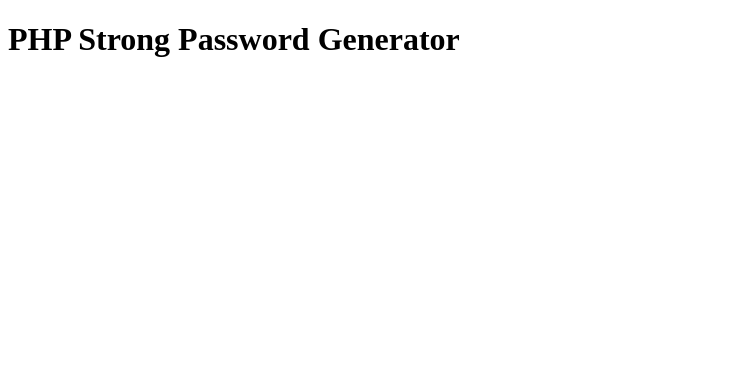
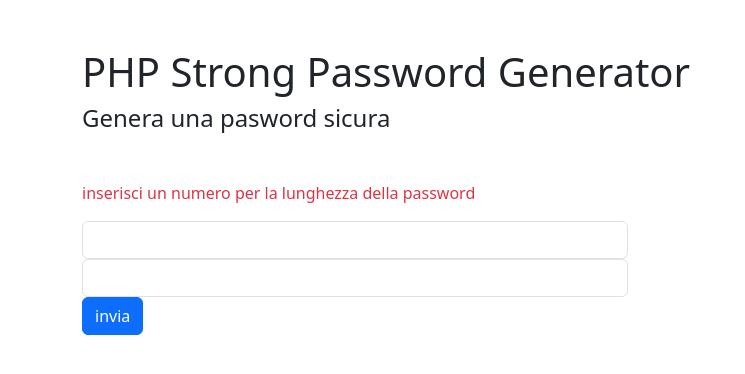
Before and after one commit to IlariaGuarnieri/php-strong-password-generator, a PHP site: page / in a window 1280 px wide. Shown: the top 374 px of the page, without its empty margins (0-745 px from the left). Run offline with PHP 8.4, Linux system fonts and the light colour scheme.

Commit message:
[add] impostazione pagina

```diff
--- a/index.php
+++ b/index.php
@@ -8,18 +8,24 @@
 <head>
   <meta charset="UTF-8">
   <meta name="viewport" content="width=device-width, initial-scale=1.0">
+  <link rel='stylesheet' href='https://cdnjs.cloudflare.com/ajax/libs/bootstrap/5.3.3/css/bootstrap.css' integrity='sha512-VcyUgkobcyhqQl74HS1TcTMnLEfdfX6BbjhH8ZBjFU9YTwHwtoRtWSGzhpDVEJqtMlvLM2z3JIixUOu63PNCYQ==' crossorigin='anonymous'/>
   <title>PHP Strong Password Generator</title>
 </head>
 <body>
 
   <div class="container my-5">
     <h1>PHP Strong Password Generator</h1>
+    <h4>Genera una pasword sicura</h4>
   </div>
 
   <div class="container my-5">
     <div class="row">
       <div class="col-6">
-        <form action="index.php">
+        <form action="index.php" method="POST">
+          <label class="text-danger mb-3">inserisci un numero per la lunghezza della password</label>
+          <input class="form-control" type="number" name="numero" id="psw">
+          <input class="form-control" type="number" name="numero" id="psw">
+          <button class="btn btn-primary " type="submit"  >invia</button>
 
         </form>
       </div>
```
